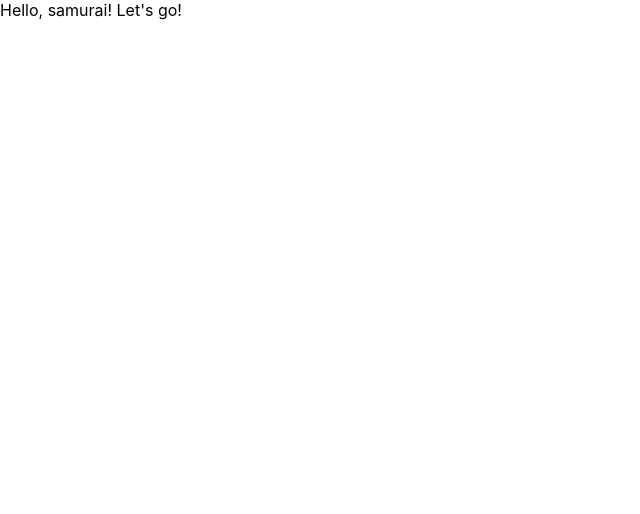
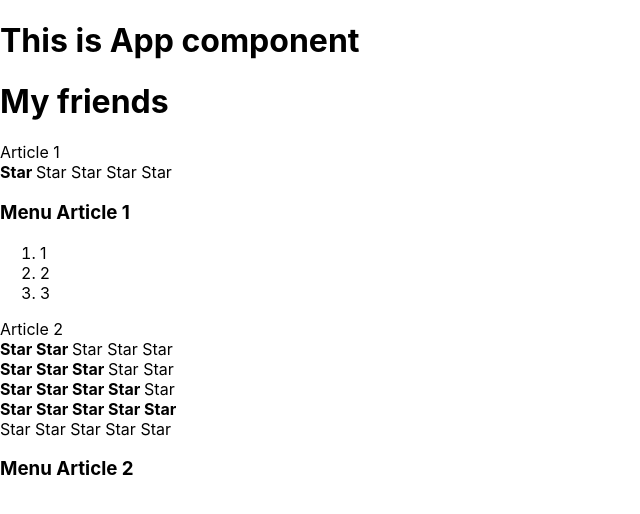
Before and after one commit to Alex-Fes/samurayway, a React (Create React App) app: page / in a window 1280 px wide. Shown: the top 514 px of the page, without its empty margins (0-640 px from the left). Built offline with nearby package versions, Linux system fonts and the light colour scheme.

Commit message:
change src

```diff
--- a/src/App.tsx
+++ b/src/App.tsx
@@ -1,12 +1,38 @@
-import React from 'react';
 import './App.css';
+// @ts-ignore
+import Accordion from "./components/accordion/accordion.tsx";
+// @ts-ignore
+import Rating from "./components/raiting/raiting.tsx";
 
-function App() {
-  return (
-    <div className="App">
-     Hello, samurai! Let's go!
-    </div>
-  );
+const App = () => {
+    //debugger
+    return (
+
+        <div>
+            <PageTitle title={'This is App component'}/>
+            <PageTitle title={'My friends'}/>
+            Article 1
+            <Rating value={1}/>
+            <Accordion title={'Menu Article 1'} collapsed={true}/>
+            Article 2
+            <Rating value={2}/>
+            <Rating value={3}/>
+            <Rating value={4}/>
+            <Rating value={5}/>
+            <Rating value={0}/>
+            <Accordion title={'Menu Article 2'} collapsed={false}/>
+        </div>
+    );
 }
 
+type PageTitlePropsType = {
+    title: string
+}
+
+function PageTitle(props: PageTitlePropsType) {
+    console.log('PageTitle rendering')
+    return <h1>{props.title}</h1>
+}
+
+
 export default App;
--- a/src/components/accordion/accordion.tsx
+++ b/src/components/accordion/accordion.tsx
@@ -8,7 +8,7 @@ type AccordionPropsType = {
 function Accordion(props: AccordionPropsType) {
     console.log('Accordion rendering')
     //debugger
-    if (props.collapsed === true) {
+    if (props.collapsed) {
     return <div>
         <AccordionTitle title = {props.title} collapsed/>
         <AccordionBody/>
--- a/src/components/raiting/raiting.tsx
+++ b/src/components/raiting/raiting.tsx
@@ -78,7 +78,7 @@ type StarPropsType = {
 function Star(props: StarPropsType) {
     console.log('Star rendering')
     // debugger
-    if (props.selected === true) {
+    if (props.selected) {
         return <span><b>Star </b></span>
     } else {
         return <span>Star </span>
```
